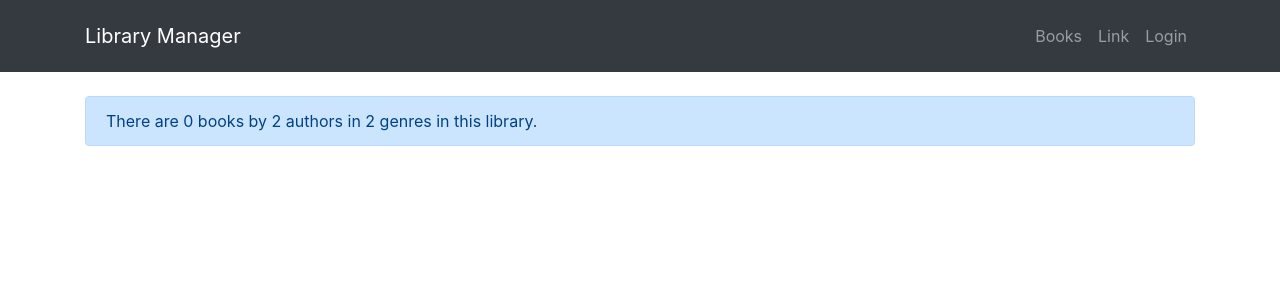
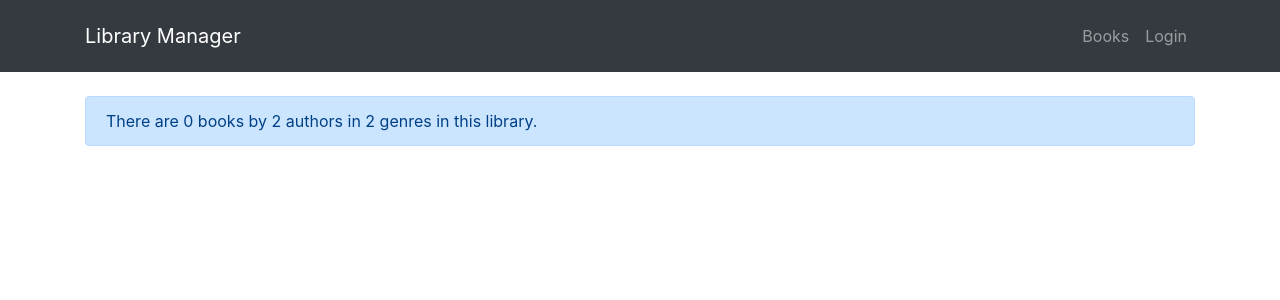
Before and after one commit to vkopio/django-library-manager, a Django app: page /library/ in a window 1280 px wide. Shown: the top 300 px of the page. Run offline with Django 3.2, Linux system fonts and the light colour scheme; data comes from the database, SQL or seed files in the repository; data that the repository does not hold is empty; parts of the project's set-up code (start-up, migrations or seed data) failed here and were passed over; some libraries are stand-ins or nearby versions.

Commit message:
Removed placeholder links

```diff
--- a/library_site/templates/layout/nav.html
+++ b/library_site/templates/layout/nav.html
@@ -12,9 +12,7 @@
                 <li class="nav-item">
                     <a class="nav-link" href="{% url 'library_app:book_list' %}">Books</a>
                 </li>
-                <li class="nav-item">
-                    <a class="nav-link" href="#">Link</a>
-                </li>
+
                 <li class="nav-item">
                     {% if user.is_authenticated %}
                         <li class="nav-item dropdown">
@@ -23,8 +21,6 @@
                                 {{ user.username }}
                             </a>
                             <div class="dropdown-menu" aria-labelledby="navbarDropdown">
-                                <a class="dropdown-item" href="#">Action</a>
-
                                 {% if user.is_staff %}
                                     <a class="dropdown-item" href="/admin/">Admin</a>
                                 {% endif %}
```
